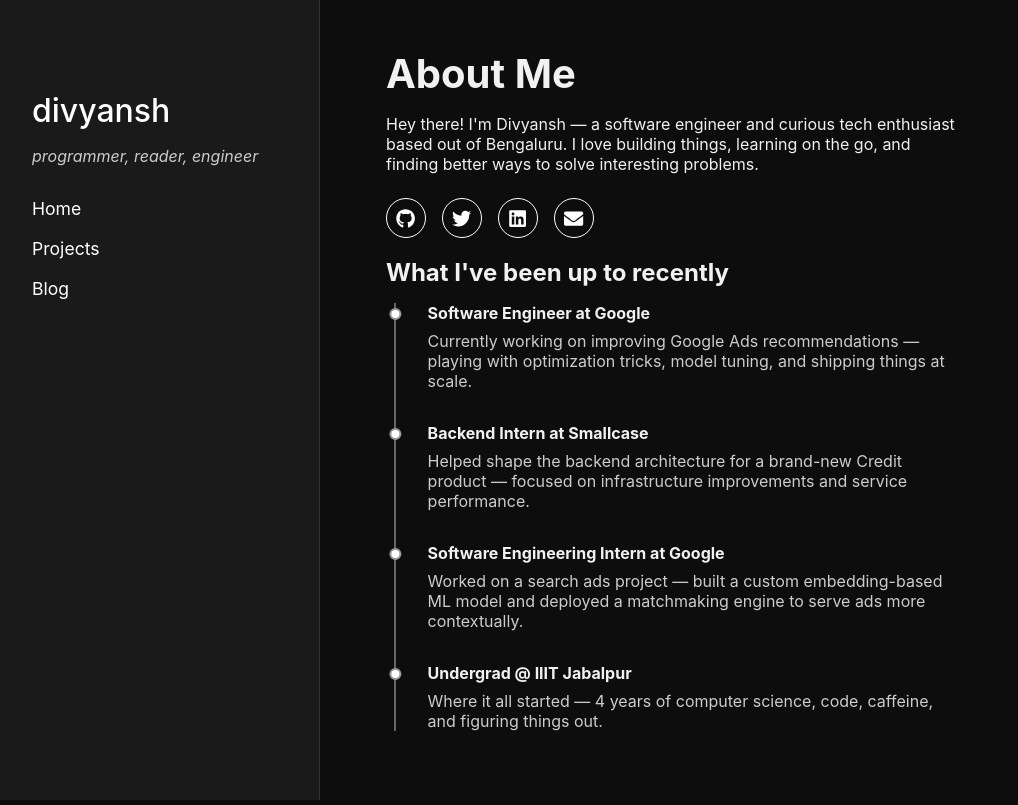
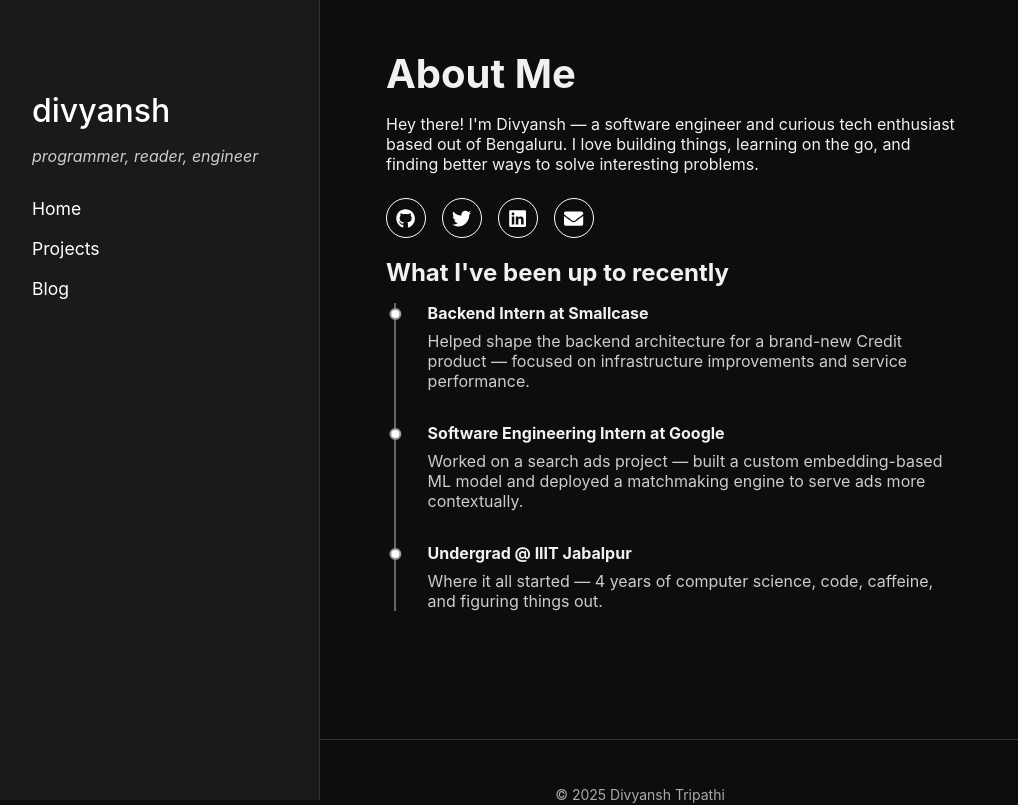
Before and after one commit to theoden42/me-page, a Next.js app: page /me-page/ in a window 1280 px wide. Shown: the top 805 px of the page, without its empty margins (0-1018 px from the left). Built offline with nearby package versions, Linux system fonts and the light colour scheme.

Commit message:
feat: add custom domain

```diff
--- a/app/page.tsx
+++ b/app/page.tsx
@@ -31,7 +31,7 @@
       <section className={styles.section}>
         <h2>What I've been up to recently</h2>
         <div className={styles.timeline}>
-          <div className={styles.entry}>
+          {/* <div className={styles.entry}>
             <div className={styles.bullet} />
             <div className={styles.content}>
               <strong>Software Engineer at Google</strong>
@@ -40,7 +40,7 @@
                 optimization tricks, model tuning, and shipping things at scale.
               </p>
             </div>
-          </div>
+          </div> */}
 
           <div className={styles.entry}>
             <div className={styles.bullet} />
```
Also changed, not shown: 1 other file (tests, documents, lock files or other folders).
